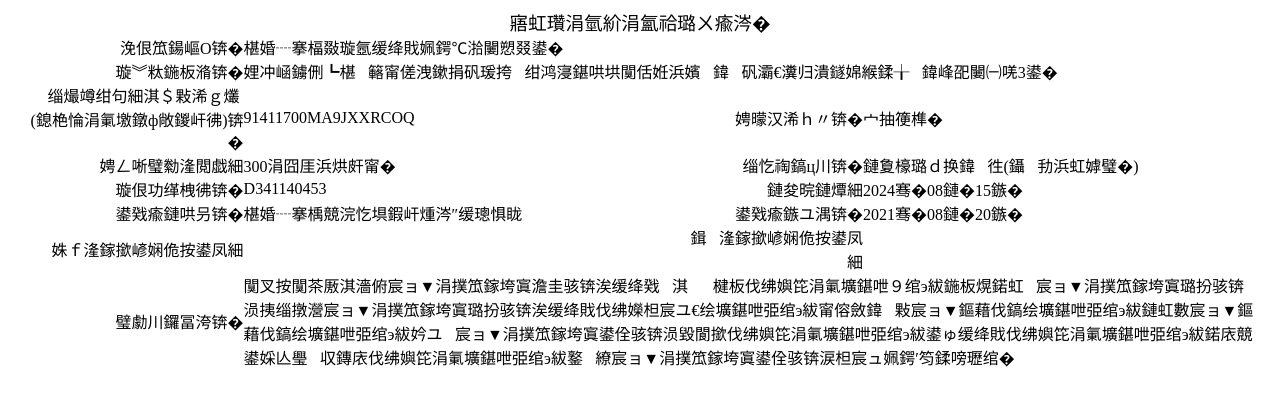
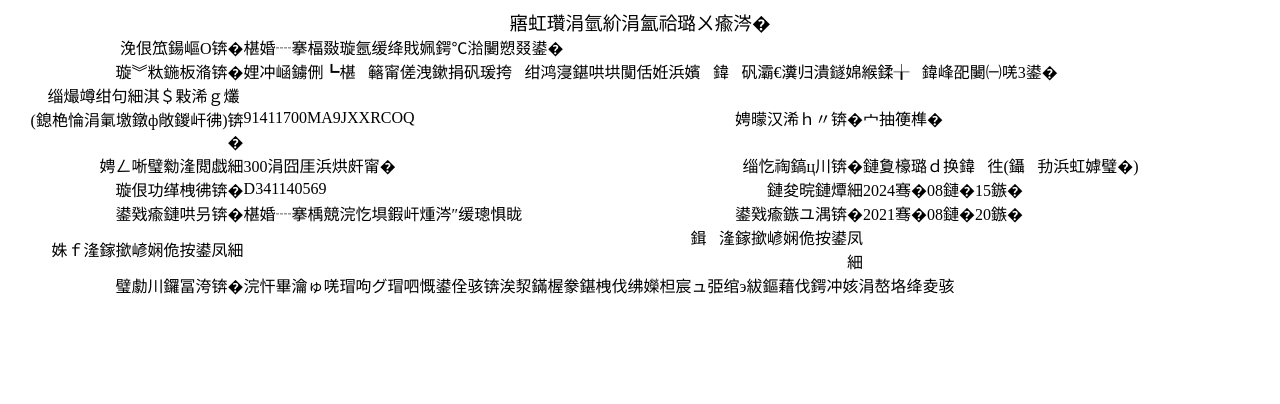
Before and after one commit to ZMDZF/zmdjclwyxgs, a plain HTML site: page index.html in a window 1280 px wide. Drawn offline with Linux system fonts and the light colour scheme.

Commit message:
Update index.html

```diff
--- a/index.html
+++ b/index.html
@@ -37,7 +37,7 @@
                   </tr>
                   <tr style="background-color: white;height:20px">
                       <td align="right">证书编号：</td>
-                      <td><span id="Label12">D341140453</span></td>
+                      <td><span id="Label12">D341140569</span></td>
                       <td align="right" style="height: 20px">有效期：</td>
                       <td style="height: 20px"><span id="Label15">2024年08月15日</span></td>
                   </tr>
@@ -56,7 +56,7 @@
                   </tr>
                   <tr style="background-color: white;height:20px">
                       <td align="right">资质范围：</td>
-                      <td colspan="3"><span id="Label20">防水防腐保温工程专业承包壹级；建筑装修装饰工程专业承包壹级；地基基础工程专业承包贰级；钢结构工程专业承包贰级；建筑工程施工总承包叁级；市政公用工程施工总承包叁级；机电工程施工总承包叁级；桥梁工程专业承包叁级；隧道工程专业承包叁级；古建筑工程专业承包叁级；城市及道路照明工程专业承包叁级；环保工程专业承包叁级；施工劳务不分等级</span></td>
+                      <td colspan="3"><span id="Label20">住宅室内装饰装修叁级；园林绿化工程施工叁级；施工劳务不分等级</span></td>
                   </tr>
 
 
```
